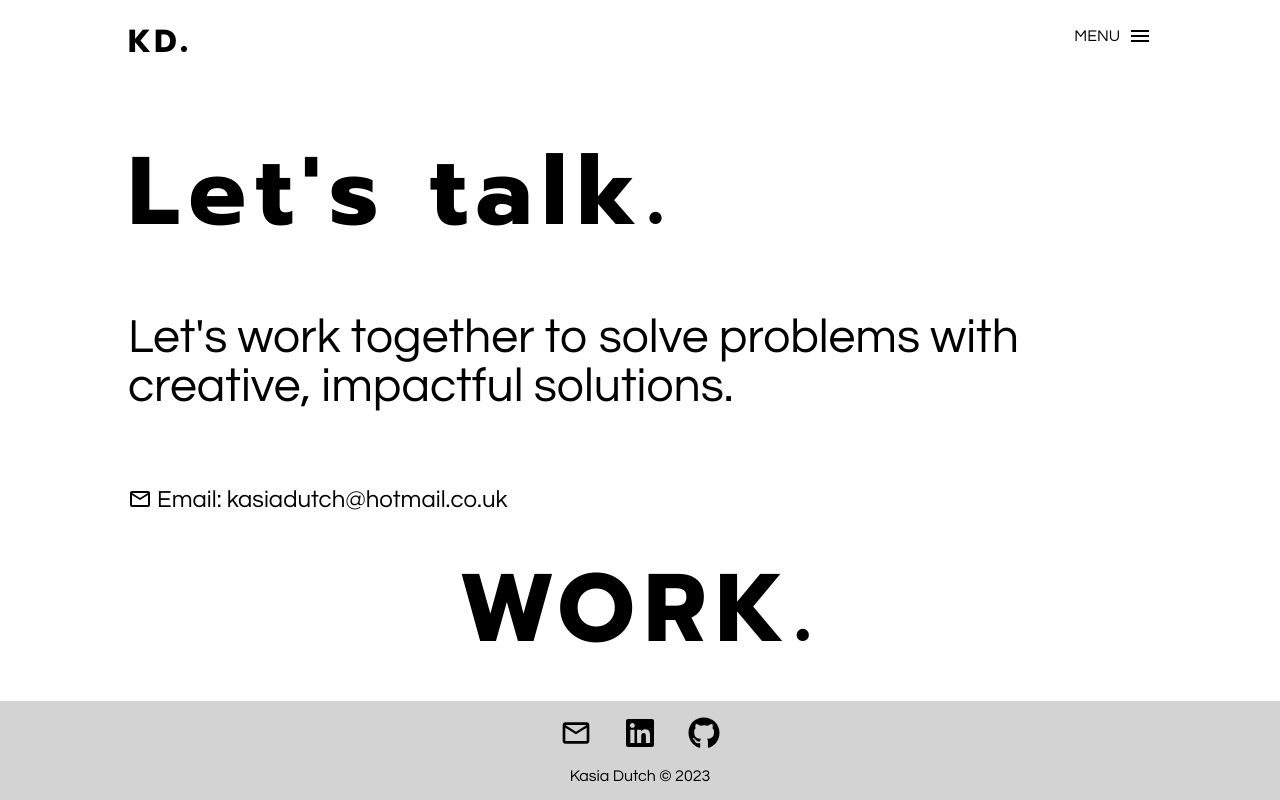
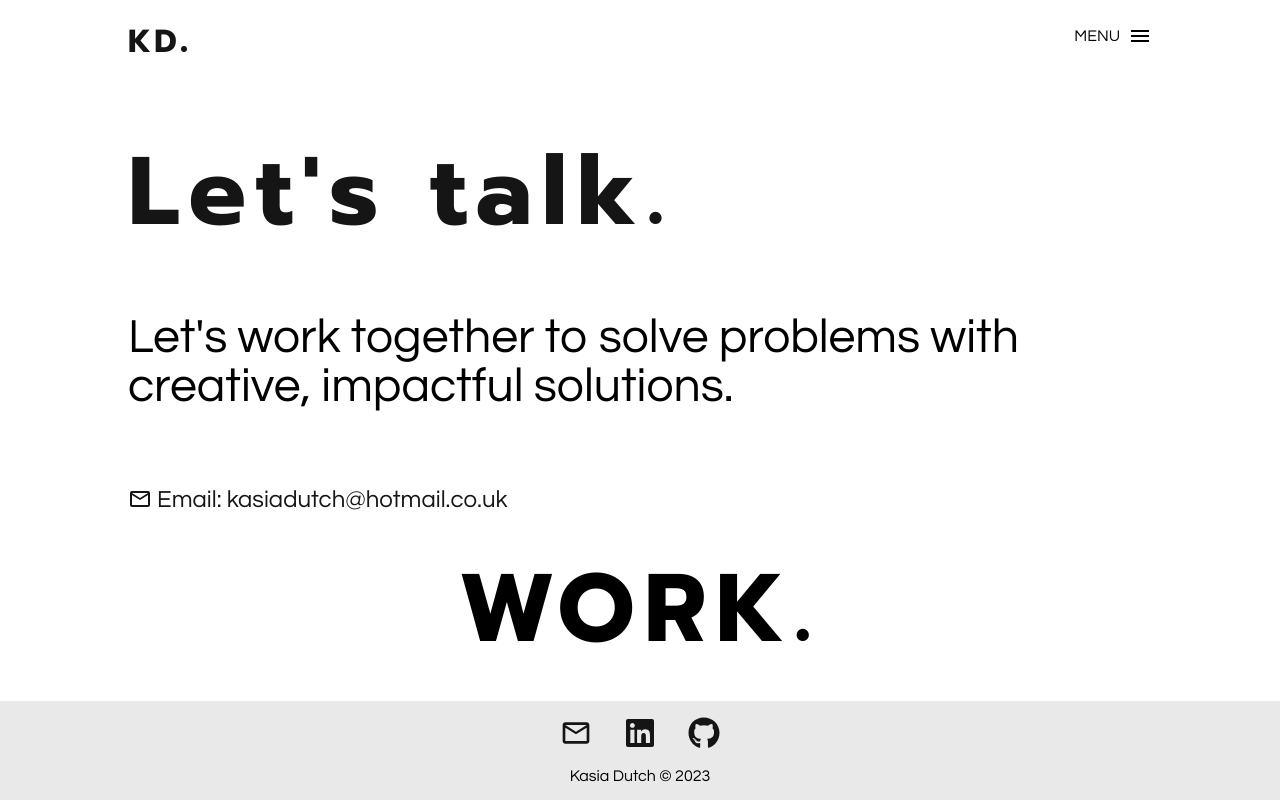
Before and after one commit to kashcoding/kashcoding.github.io, a React (Create React App) app: page /contact in a window 1280 px wide. Built offline with nearby package versions, Linux system fonts and the light colour scheme.

Commit message:
Less contrast on menu, link hover styling

```diff
--- a/src/Contact/Contact.js
+++ b/src/Contact/Contact.js
@@ -23,9 +23,9 @@ function Contact() {
 						<MdOutlineEmail style={{ position: 'relative', top: '4px' }} /> Email: kasiadutch@hotmail.co.uk
 					</p>
 				</a>
-				<h1 style={{ textAlign: 'center' }} onClick={(e) => handleWorkClick(e)}>
-					WORK.
-				</h1>
+			</div>
+			<div className='heading'>
+				<h1 onClick={(e) => handleWorkClick(e)}>WORK.</h1>
 			</div>
 			<Footer />
 		</div>
--- a/src/Home/Intro.js
+++ b/src/Home/Intro.js
@@ -21,11 +21,9 @@ function Intro() {
 					<h2>
 						KASIA DUTCH<span className='period'>.</span>
 					</h2>
-					<p>
-						<a href='https://www.github.com/kashcoding' target='_blank' rel='noreferrer'>
-							GITHUB
-						</a>
-					</p>
+					<a href='https://www.github.com/kashcoding' target='_blank' rel='noreferrer'>
+						<p>GITHUB </p>
+					</a>
 					<a href='https://www.linkedin.com/in/k-dutch' target='_blank' rel='noreferrer'>
 						<p>LINKEDIN</p>
 					</a>
--- a/src/Work/Work.js
+++ b/src/Work/Work.js
@@ -54,11 +54,9 @@ function Work() {
 				<div className='item card'>
 					<p>{portfolio[i].name.toUpperCase()}</p>
 					<img alt={portfolio[i].name} src={portfolio[i].img} />
-					<h6>
-						<a href={portfolio[i].url} target='_blank' rel='noreferrer'>
-							LEARN MORE
-						</a>
-					</h6>
+					<a href={portfolio[i].url} target='_blank' rel='noreferrer'>
+						<h6>LEARN MORE</h6>
+					</a>
 				</div>
 			);
 		});
--- a/src/styles.scss
+++ b/src/styles.scss
@@ -23,12 +23,24 @@ h6 {
 	font-weight: 'light';
 	letter-spacing: 0.1em;
 	margin: 0;
+	max-width: max-content;
+}
+
+h6:hover {
+	font-style: italic;
 }
 
 a {
 	text-decoration: none;
-	color: black;
+	color: #151515;
 	cursor: pointer;
+	max-width: max-content;
+
+	& > p:hover {
+		font-style: italic;
+		color: #aaaaaa;
+		cursor: pointer;
+	}
 }
 
 .app {
@@ -90,7 +102,7 @@ a {
 
 	& > p {
 		text-decoration: none;
-		color: black;
+		color: #151515;
 	}
 
 	.period {
@@ -122,7 +134,7 @@ a {
 	h3 {
 		&:hover {
 			font-style: italic;
-			color: grey;
+			color: #aaaaaa;
 			cursor: pointer;
 		}
 	}
@@ -165,14 +177,14 @@ a {
 
 	img {
 		width: 25vw;
-		border: 2px solid lightgray;
+		border: 2px solid #aaaaaa;
 		border-radius: 4px;
 		margin-bottom: 10px;
 	}
 }
 
 .logo {
-	color: black;
+	color: #151515;
 	margin: 0 0 7vh 0;
 	cursor: pointer;
 
@@ -181,7 +193,7 @@ a {
 
 		&:hover {
 			font-style: italic;
-			color: gray;
+			color: #aaaaaa;
 			cursor: pointer;
 		}
 	}
@@ -207,11 +219,11 @@ a {
 
 				a {
 					display: inline-flex;
-					color: black;
+					color: #151515;
 					text-decoration: none;
 					margin-left: 4px;
 					&:hover {
-						color: grey;
+						color: #aaaaaa;
 					}
 				}
 			}
@@ -226,7 +238,7 @@ a {
 .footer {
 	height: max-content;
 	width: 100vw;
-	background-color: lightgrey;
+	background-color: #e9e9e9;
 	padding-bottom: 1rem;
 	position: absolute;
 	bottom: 0;
@@ -234,7 +246,7 @@ a {
 	.icon {
 		font-size: 2rem;
 		text-decoration: none;
-		color: black;
+		color: #151515;
 		padding: 1rem 1rem;
 		&:hover {
 			color: white;
@@ -243,7 +255,7 @@ a {
 }
 
 .menu {
-	background-color: black;
+	background-color: #2b2b2b;
 	overflow: auto;
 
 	h1 {
@@ -258,12 +270,14 @@ a {
 }
 
 .contact {
-	overflow: auto;
-
 	.section {
 		display: flex;
 		flex-direction: column;
 		font-size: 3rem;
 		width: 80%;
 	}
+
+	.heading {
+		font-size: 3rem;
+	}
 }
```
